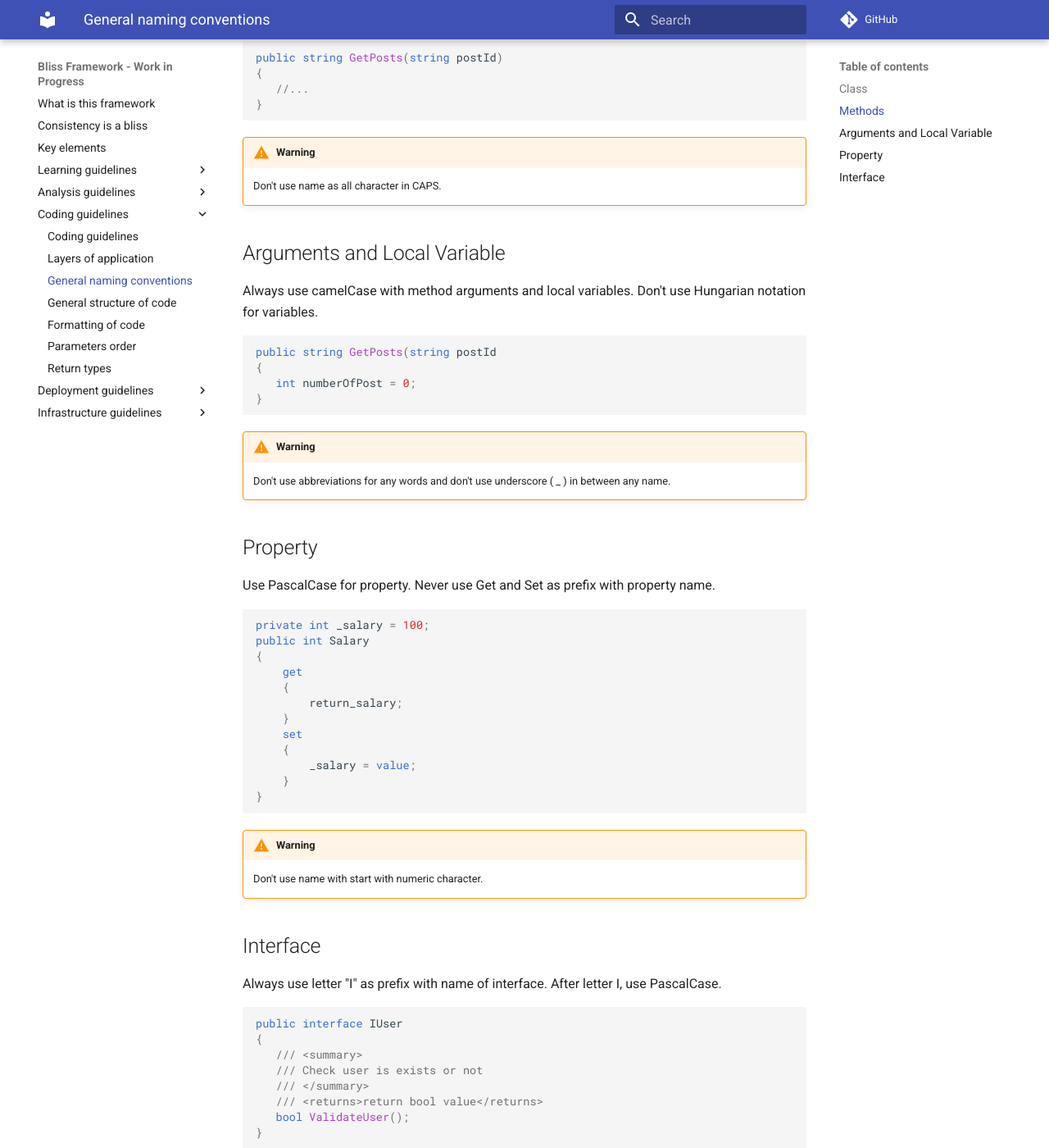
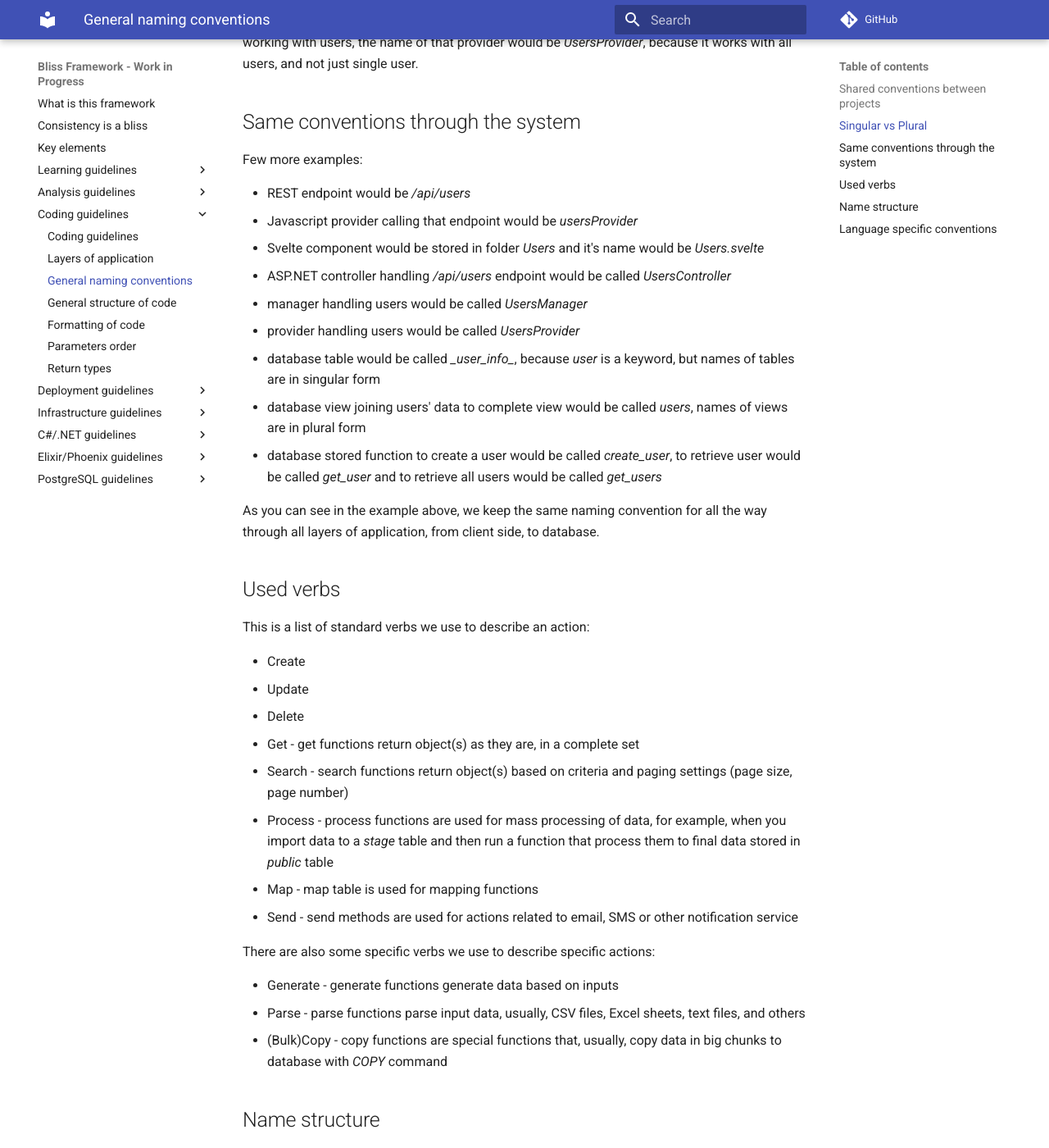
Before and after one commit to bliss-framework/web, an MkDocs documentation site: the page built from docs/coding-guidelines/general-naming-conventions.md, in a window 1280 px wide and 1400 px high, scrolled down 543 px. Shown: the whole window at 82% size. Built offline with MkDocs 1.6.1 and Material for MkDocs 9.7.7, drawn with Linux system fonts in a browser that asks for light colours; comment, search, counter and statistics services are not loaded; some of the changed text lies outside the part shown.

Commit message:
- general-naming-conventions.md - created - basic-principles.md - updated
- prepared files for language specific guidelines

````diff
--- a/docs/coding-guidelines/general-naming-conventions.md
+++ b/docs/coding-guidelines/general-naming-conventions.md
@@ -1,79 +1,79 @@
 # General naming conventions
 
-Now, let's discuss how we approach naming conventions.
+Now, let's discuss how we approach naming conventions. As was mentioned in [Learning guidelines - Domain Driven Development](../learning-guidelines/basic-principles.md#domain-driven-development), all is based on common vocabulary that is shared among our programmers.
 
-## Class
 
-Always use PascalCase for class names. Try to use noun or noun phrase for class name. Do not give prefixes. Do not use underscores.
+## Shared conventions between projects
 
-```cs
-public partial class About : Page
-{
-   //...
-}
-```
+The shared vocabulary is also shared between projects, as much as possible. User in one project, means the same thing in all other projects.
 
-## Methods
+Of course, every project has a unique set of words, but we try to share as many of these as possible, with other projects of similar type.
 
-Always use PascalCase for method names. Use maximum 7 parameters in a method.
+## Singular vs Plural
 
-```cs
-public string GetPosts(string postId)
-{
-   //...
-}
-```
+We use singular and plural forms in natural form, for example, if we have a database provider working with users, the name of that provider would be _UsersProvider_, because it works with all users, and not just single user.
 
-!!! warning
-    Don't use name as all character in CAPS.
+## Same conventions through the system
 
-## Arguments and Local Variable
+Few more examples:
 
-Always use camelCase with method arguments and local variables. Don't use Hungarian notation for variables.
+- REST endpoint would be _/api/users_
+- Javascript provider calling that endpoint would be _usersProvider_
+- Svelte component would be stored in folder _Users_ and it's name would be _Users.svelte_
+- ASP.NET controller handling _/api/users_ endpoint would be called _UsersController_
+- manager handling users would be called _UsersManager_
+- provider handling users would be called _UsersProvider_
+- database table would be called _\_user\_info\__, because _user_ is a keyword, but names of tables are in singular form
+- database view joining users' data to complete view would be called _users_, names of views are in plural form
+- database stored function to create a user would be called _create\_user_, to retrieve user would be called _get\_user_ and to retrieve all users would be called _get\_users_
 
-```cs
-public string GetPosts(string postId
-{
-   int numberOfPost = 0;
-}
-```
+As you can see in the example above, we keep the same naming convention for all the way through all layers of application, from client side, to database.
 
-!!! warning
-    Don't use abbreviations for any words and don't use underscore ( _ ) in between any name.
+## Used verbs
 
-## Property
+This is a list of standard verbs we use to describe an action:
 
-Use PascalCase for property. Never use Get and Set as prefix with property name.
+- Create
+- Update
+- Delete
+- Get - get functions return object(s) as they are, in a complete set
+- Search - search functions return object(s) based on criteria and paging settings (page size, page number)
+- Process - process functions are used for mass processing of data, for example, when you import data to a _stage_ table and then run a function that process them to final data stored in _public_ table
+- Map - map table is used for mapping functions
+- Send - send methods are used for actions related to email, SMS or other notification service
 
-```cs
-private int _salary = 100;
-public int Salary
-{
-    get
-    {
-        return_salary;
-    }
-    set
-    {
-        _salary = value;
-    }
-}
-```
+There are also some specific verbs we use to describe specific actions:
 
-!!! warning
-    Don't use name with start with numeric character.
+- Generate - generate functions generate data based on inputs
+- Parse - parse functions parse input data, usually, CSV files, Excel sheets, text files, and others
+- (Bulk)Copy - copy functions are special functions that, usually, copy data in big chunks to database with _COPY_ command
 
-## Interface
+## Name structure
 
-Always use letter "I" as prefix with name of interface. After letter I, use PascalCase.
+Names in our framework follow simple rules:
 
-```cs
-public interface IUser
-{
-   /// <summary>
-   /// Check user is exists or not
-   /// </summary>
-   /// <returns>return bool value</returns>
-   bool ValidateUser();
-}
-```
+- For object names: [noun in plural form] + [object type name], for example, _UsersController_, _UsersHelper_, _UsersManager_, and so on
+- For endpoints: [noun in plural form], for example, /api/users, /api/groups, and so on
+- For data tables: [noun in singular form], for example, _user_, _user_group_, _user_group_member_, _user_setting_, and so on
+- For object methods and stored functions in database: [verb]+[noun, usually in singular form], for example, _CreateUser_, _DeleteUser_, _CopyUsers_, _ParseUserGroupMembersCSV_
+
+There are also rules that specify hierarchy of names:
+
+- For example, _User group member_ is divided in to primary object, and secondary object. Primary is _User group_, secondary _Member_
+- When you name a method that creates a secondary object, use both names, for example, _CreateUserGroupMember_, do not omit primary object, be specific
+    - If you create a provider named _UserGroupsProvider_, you can name the method _CreateMember_, because the primary object is defined by the provider name
+- Do not use abbreviations, for example, _CreateUGMember_, use full primary and secondary object names
+- If you create a database view, primary object name is in singular, secondary in plural, for example, _user\_group\_members_
+- If you create a database function, primary object name is in singular, secondary in plural, for example, _search\_user\_group\_members_
+
+## Language specific conventions
+
+There are language/framework specific naming conventions for every language/framework we use.
+
+<div class="grid cards" markdown>
+
+- [__C#/.NET__ ](../coding-guidelines-csharp/naming-conventions.md)
+- [__Elixir__](../coding-guidelines-elixir/naming-conventions.md)
+- [__PostgreSQL__](../coding-guidelines-postgres/naming-conventions.md)
+
+</div>
--- a/mkdocs.yml
+++ b/mkdocs.yml
@@ -47,6 +47,19 @@ nav:
     - infrastructure-guidelines/index.md
     - Naming conventions: infrastructure-guidelines/naming-convention.md
 
+  - C#/.NET guidelines:
+    - coding-guidelines-csharp/index.md
+    - Naming conventions: coding-guidelines-csharp/naming-conventions.md
+
+  - Elixir/Phoenix guidelines:
+    - coding-guidelines-elixir/index.md
+    - Naming conventions: coding-guidelines-elixir/naming-conventions.md
+
+  - PostgreSQL guidelines:
+    - coding-guidelines-postgres/index.md
+    - Naming conventions: coding-guidelines-postgres/naming-conventions.md
+
+
 plugins:
   - search
   - glightbox
````
Also changed, not shown: docs/coding-guidelines-csharp/index.md (added, +1 -0 lines), docs/coding-guidelines-csharp/naming-conventions.md (added, +1 -0 lines), docs/coding-guidelines-elixir/index.md (added, +1 -0 lines), docs/coding-guidelines-elixir/naming-conventions.md (added, +1 -0 lines), docs/coding-guidelines-postgres/index.md (added, +1 -0 lines), docs/coding-guidelines-postgres/naming-conventions.md (added, +1 -0 lines), docs/learning-guidelines/basic-principles.md (+19 -0 lines).
